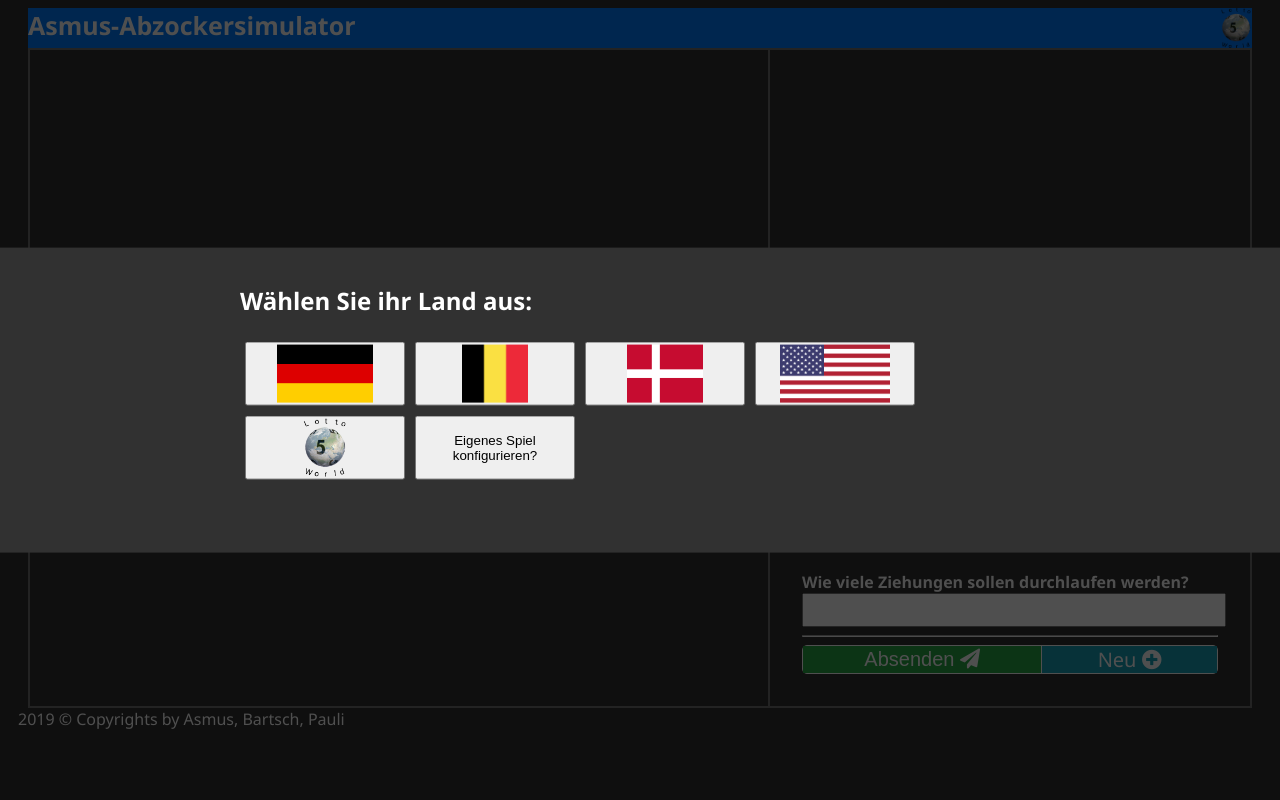
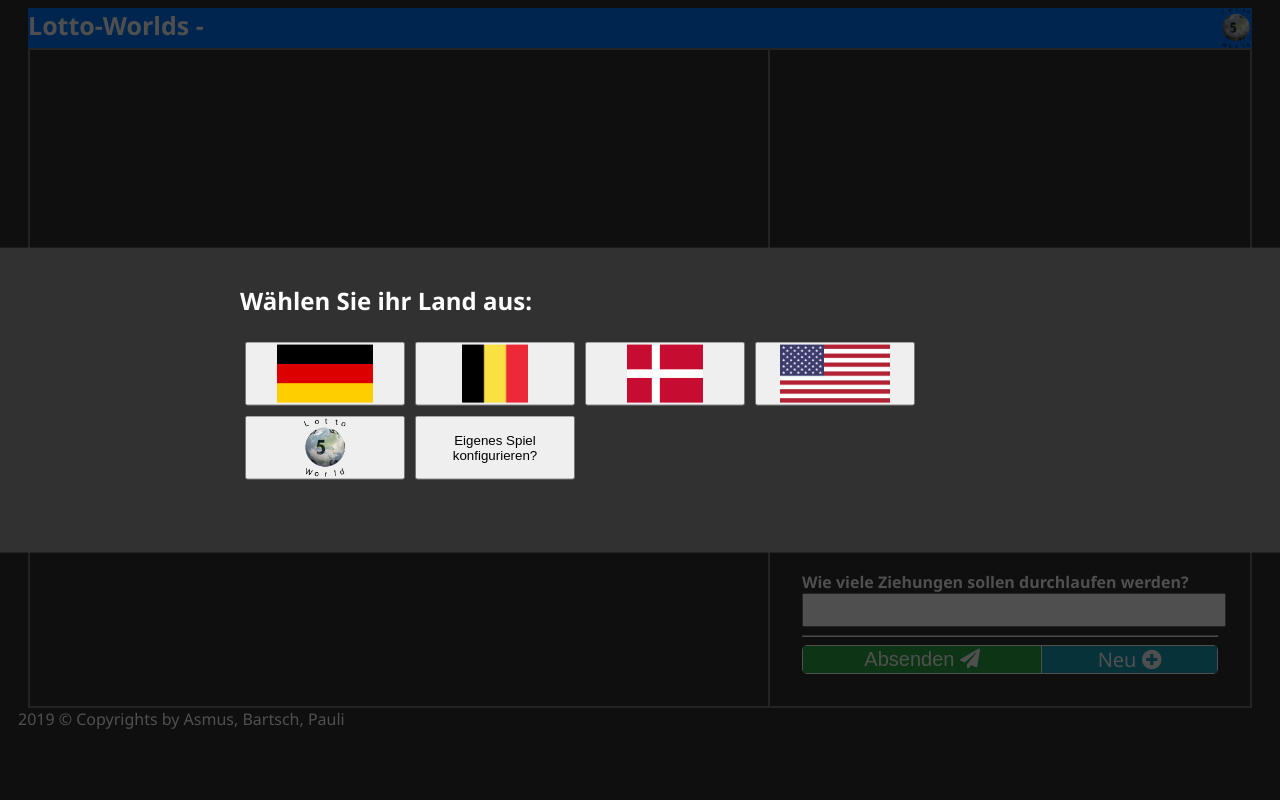
Before and after one commit to moglerdev/lotto-asmus, a PHP site: page / in a window 1280 px wide. Run offline with PHP 8.4, Linux system fonts and the light colour scheme; some libraries are stand-ins or nearby versions.

Commit message:
* Titel der Seite geändert + Bugfix: Titel der Tabelle war nicht dynamisch

```diff
--- a/index.php
+++ b/index.php
@@ -4,13 +4,13 @@
     <head>
         <meta charset="UTF-8">
         <link rel="stylesheet" href="https://cdnjs.cloudflare.com/ajax/libs/font-awesome/5.11.2/css/all.min.css">
-        <title>Asmus-Abzockersimulator</title>
+        <title>Lotto-Worlds - by Asmus, Bartsch, Pauli</title>
         <link rel="stylesheet" href="public/index.css">
     </head>
     <body>
 
         <div class="lotto-brand">
-            <span class="brand">Asmus-Abzockersimulator</span>
+            <span class="brand">Lotto-Worlds - <span id="game_title"></span></span>
             <img alt="Lotto Worlds" class="icon" src="img/LOTTO.png">
         </div>
 
@@ -59,6 +59,9 @@
             <div class="modal-content">
                 <div class="modal-head">
                     <h2>Lotto-Spiel erstellen:</h2>
+                    <button type="button" class="btn modal-close" title="Auswertung schließen?"
+                        onclick="document.getElementById('modal_create_game').classList.toggle('active', false);"><i class="fa fa-times"></i>
+                    </button>
                 </div>
                 <div class="modal-body">
                     <label for="title">Titel:</label>
--- a/public/lotto.js
+++ b/public/lotto.js
@@ -247,7 +247,7 @@
 
         createDrawTable: async function(data){
             let dr = document.getElementById('ev_draws');
-            dr.innerHTML = '<thead><tr><td colspan=7><h3>Ziehungen</h3></td></tr><thead><tbody></tbody>';
+            dr.innerHTML = '<thead><tr><td colspan='+(Lotto.data.country.max + 1)+'><h3>Ziehungen</h3></td></tr><thead><tbody></tbody>';
             let rowH = document.createElement('tr');
 
             let colH = document.createElement('th');
@@ -288,7 +288,7 @@
 
         createEqualsTable: function(data){
             let eq = document.getElementById('ev_equals');
-            eq.innerHTML = '<thead><tr><td colspan=7><h3>Anzahl der Übereinstimmungen</h3></td></tr></thead><tbody></tbody>';
+            eq.innerHTML = '<thead><tr><td colspan='+(Lotto.data.country.max + 1)+'><h3>Anzahl der Übereinstimmungen</h3></td></tr></thead><tbody></tbody>';
             let rowH = document.createElement('tr');
 
             let colH = document.createElement('th');
@@ -365,6 +365,8 @@
         for(let i = 0; i < cntry.columns; ++i){
             Lotto.helper.generateColumn();
         }
+
+        document.getElementById('game_title').innerText = cntry.title;
     },
 
     addNumber: function(columnIndex, val){
```
